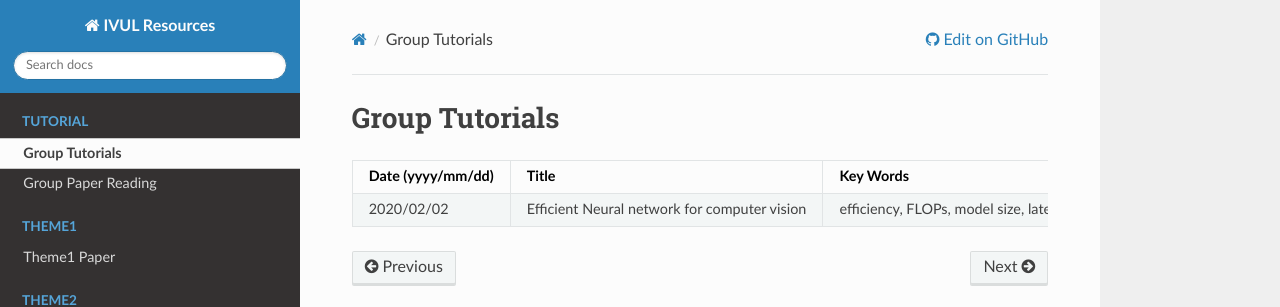
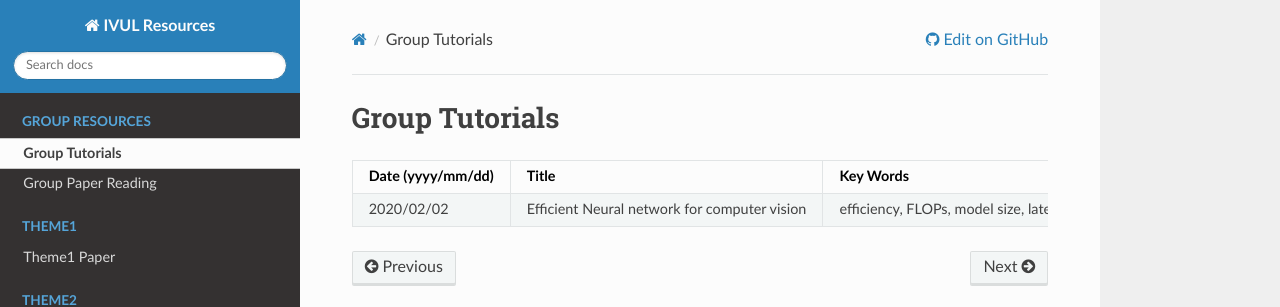
Before and after one commit to guochengqian/ivul_resources, a Sphinx documentation site: the page built from docs/content/group/tutorial.rst, in a window 1280 px wide. Shown: the top 307 px of the page. Built offline with Sphinx 7.4.7 and the Read the Docs theme 2.0.0, drawn with Linux system fonts in a browser that asks for light colours; pages that are not in the unit, such as notebooks, are missing from menus.

Commit message:
group resources

```diff
--- a/docs/index.rst
+++ b/docs/index.rst
@@ -32,10 +32,12 @@ Try IVUL-Resources out and contribute more: https://github.com/guochengqian/ivul
 .. toctree::
    :glob:
    :maxdepth: 1
-   :caption: Tutorial
+   :caption: Group Resources
 
    content/group/tutorial
    content/group/paper
+   content/group/template
+   content/group/gpus_best_practice
 
 .. toctree::
    :glob:
```
